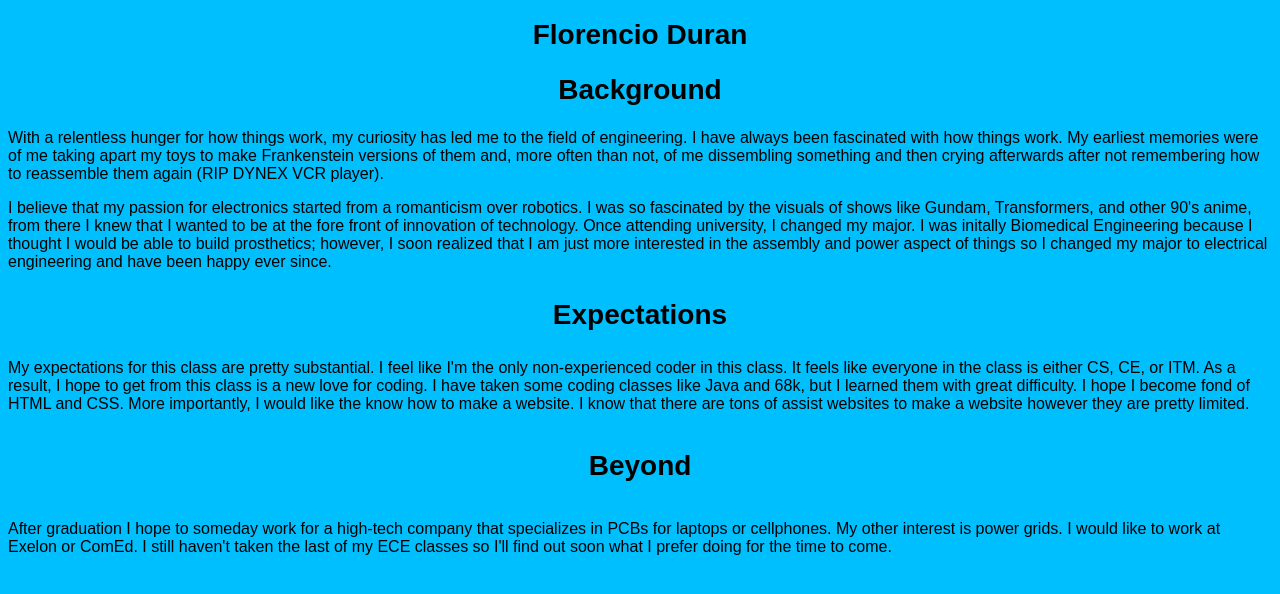
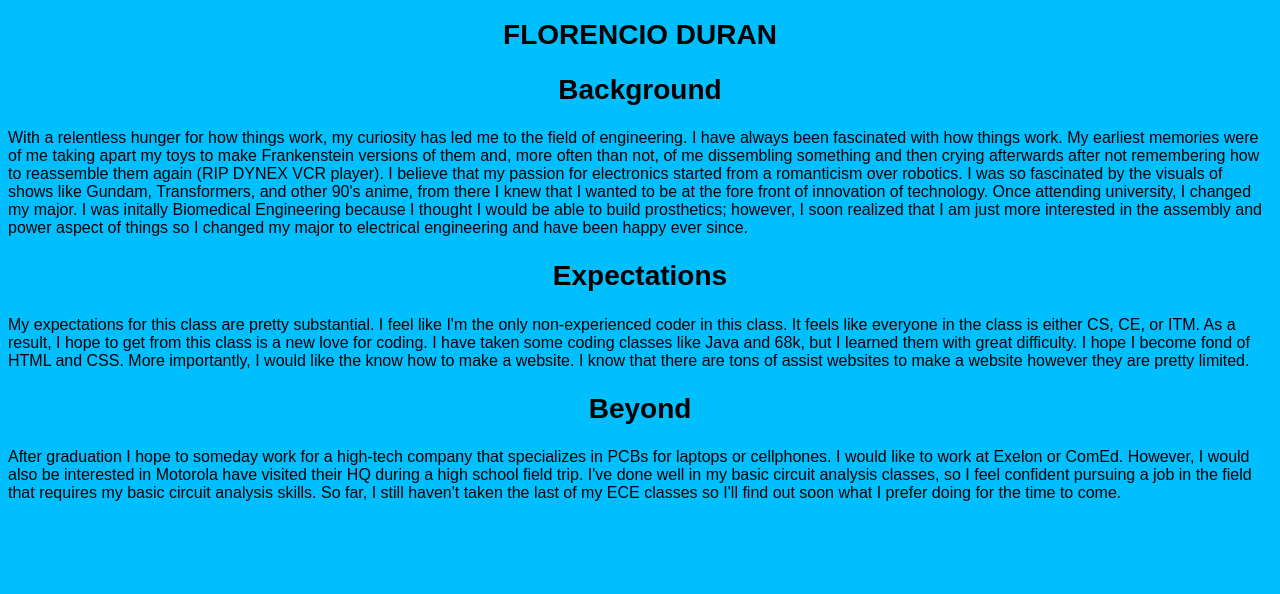
Before and after one commit to florencioaduran/sbwd-project-one, a plain HTML site: page index.html in a window 1280 px wide. Drawn offline with Linux system fonts and the light colour scheme.

Commit message:
Newest additions for html/heading resizing

```diff
--- a/index.html
+++ b/index.html
@@ -3,47 +3,43 @@
   <head>
     <title>Florencio Duran</title>
     <meta charset="utf-8" />
-  <link rel="stylesheet" type="text/css" href="css/main.css">
+    <meta name="viewpoint" content="width=device=width, initial-scale 1.0, shrink-to-fit=no" />
+    <link rel="stylesheet" type="text/css" href="css/main.css" />
   </head>
   <body>
-<h1>Florencio Duran</h1>
+    <h1><b>FLORENCIO DURAN</b></h1>
     <h2>Background</h2>
       <p>
-  With a relentless hunger for how things work, my curiosity has led me to the
-  field of engineering. I have always been fascinated with how things work.
-  My earliest memories were of me taking apart my toys to make Frankenstein
-  versions of them and, more often than not, of me dissembling something and
-  then crying afterwards after not remembering how to reassemble them again
-  (RIP DYNEX VCR player).
+        With a relentless hunger for how things work, my curiosity has led me to the field of engineering.
+        I have always been fascinated with how things work. My earliest memories were of me taking apart
+        my toys to make Frankenstein versions of them and, more often than not, of me dissembling
+        something and then crying afterwards after not remembering how to reassemble them again (RIP DYNEX
+        VCR player).
+        I believe that my passion for electronics started from a romanticism over robotics. I was so
+        fascinated by the visuals of shows like Gundam, Transformers, and other 90's anime, from there I
+        knew that I wanted to be at the fore front of innovation of technology. Once attending university,
+        I changed my major. I was initally Biomedical Engineering because I thought I would be able to
+        build prosthetics; however, I soon realized that I am just more interested in the assembly and
+        power aspect of things so I changed my major to electrical engineering and have been happy ever
+        since.
       </p>
+    <h2>Expectations</h2>
       <p>
-  I believe that my passion for electronics started from a romanticism over
-  robotics. I was so fascinated by the visuals of shows like Gundam,
-  Transformers, and other 90's anime, from there I knew that I wanted to be at
-  the fore front of innovation of technology. Once attending university, I
-  changed my major. I was initally Biomedical Engineering because I thought I
-  would be able to build prosthetics; however, I soon realized that I am just
-  more interested in the assembly and power aspect of things so I changed my
-  major to electrical engineering and have been happy ever since.
+        My expectations for this class are pretty substantial. I feel like I'm the only non-experienced
+        coder in this class. It feels like everyone in the class is either CS, CE, or ITM. As a result, I
+        hope to get from this class is a new love for coding. I have taken some coding classes like Java
+        and 68k, but I learned them with great difficulty. I hope I become fond of HTML and CSS. More
+        importantly, I would like the know how to make a website. I know that there are tons of assist
+        websites to make a website however they are pretty limited.
       </p>
-<h3>Expectations</h3>
+    <h2>Beyond</h2>
       <p>
-  My expectations for this class are pretty substantial. I feel like I'm the
-  only non-experienced coder in this class. It feels like everyone in the class
-  is either CS, CE, or ITM. As a result, I hope to get from this class is a new
-  love for coding. I have taken some coding classes like Java and 68k, but I
-  learned them with great difficulty. I hope I become fond of HTML and CSS.
-  More importantly, I would like the know how to make a website. I know that
-  there are tons of assist websites to make a website however they are pretty
-  limited.
-</p>
-<h4>Beyond</h4>
-<p>
-  After graduation I hope to someday work for a high-tech company that
-  specializes in PCBs for laptops or cellphones. My other interest is power
-  grids. I would like to work at Exelon or ComEd. I still haven't taken the last
-   of my ECE classes so I'll find out soon what I prefer doing for the time to
-   come.
+        After graduation I hope to someday work for a high-tech company that specializes in PCBs for
+        laptops or cellphones. I would like to work at Exelon or ComEd. However, I would also be
+        interested in Motorola have visited their HQ during a high school field trip. I've done well
+        in my basic circuit analysis classes, so I feel confident pursuing a job in the field that
+        requires my basic circuit analysis skills. So far, I still haven't taken the last of my ECE
+        classes so I'll find out soon what I prefer doing for the time to come.
       </p>
     </body>
 </html>
```
Lines whose indentation alone changed are shown as unchanged.
